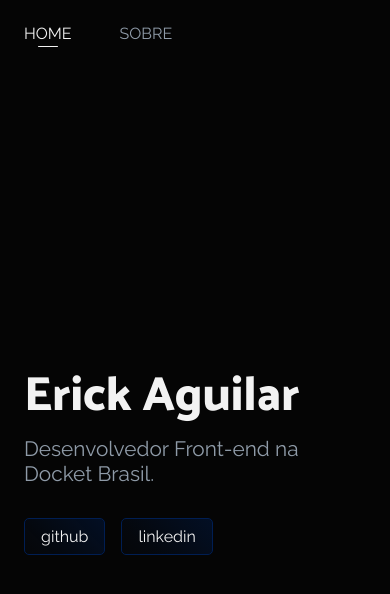
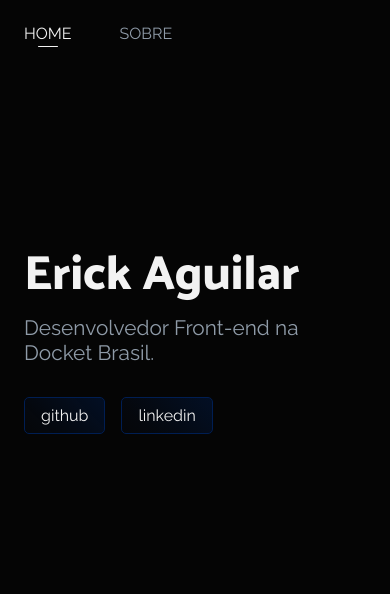
Before and after one commit to ericksvaguilar/portfolio, a Next.js app: page / in a window 390 px wide. Shown: the top 594 px of the page. Built offline with nearby package versions, Linux system fonts and the light colour scheme.

Commit message:
:iphone: fix center in large height devices

```diff
--- a/styles/pages/home.module.scss
+++ b/styles/pages/home.module.scss
@@ -3,10 +3,7 @@
 
 .home {
 	flex: 1;
-
-	display: flex;
-	flex-direction: column;
-	justify-content: center;
+	margin-top: 20vh;
 
 	h1 {
 		font-weight: 800;
```
